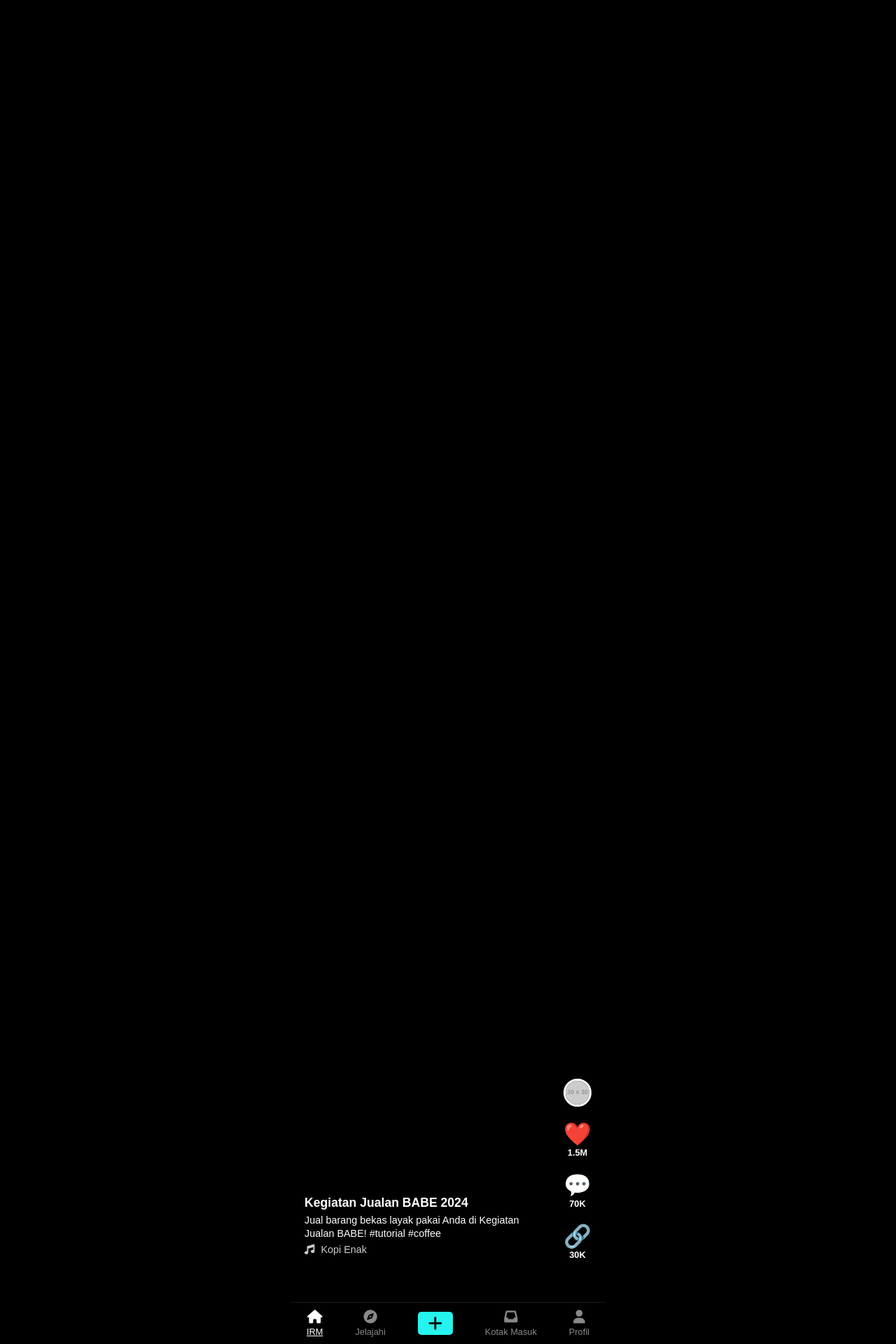
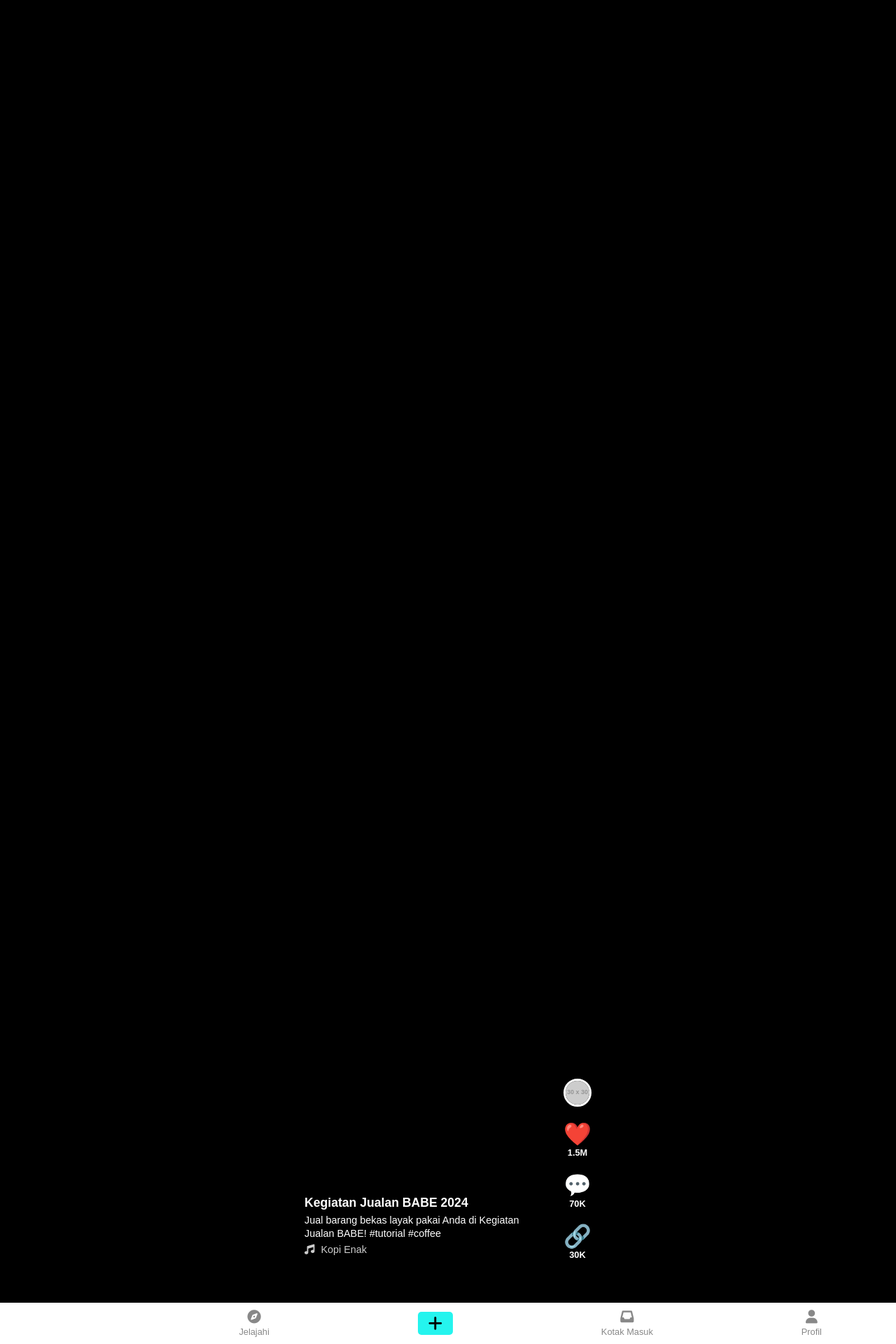
Before and after one commit to x-qmo/x-qmo.github.io, a Jekyll site: the page built from _landing_pages/viges.md, in a window 1280 px wide. Shown: the part 1680-3600 px from the top of the page at 70% size. Built offline with Jekyll 4.4.1, drawn with Linux system fonts in a browser that asks for light colours; grey boxes are pictures that could not be loaded.

Commit message:
Update viges-style.css

```diff
--- a/assets/css/viges-style.css
+++ b/assets/css/viges-style.css
@@ -205,17 +205,19 @@ body {
     gap: 20px;
 }
 /* Footer Nav */
+/* Aturan dasar untuk desktop */
 .tiktok-footer-nav {
     display: flex;
     justify-content: space-around;
     align-items: center;
+    position: fixed; /* Penting agar footer selalu di bawah */
+    bottom: 0;
+    left: 0;
     width: 100%;
+    background-color: #fff; /* Contoh warna latar belakang */
     padding: 10px 0;
-    background-color: #000;
-    position: absolute;
-    bottom: 0;
-    z-index: 10;
-    border-top: 1px solid rgba(255, 255, 255, 0.1);
+    box-shadow: 0 -2px 5px rgba(0,0,0,0.1);
+    z-index: 1000; /* Pastikan footer di atas konten lain */
 }
 
 .nav-item {
```
